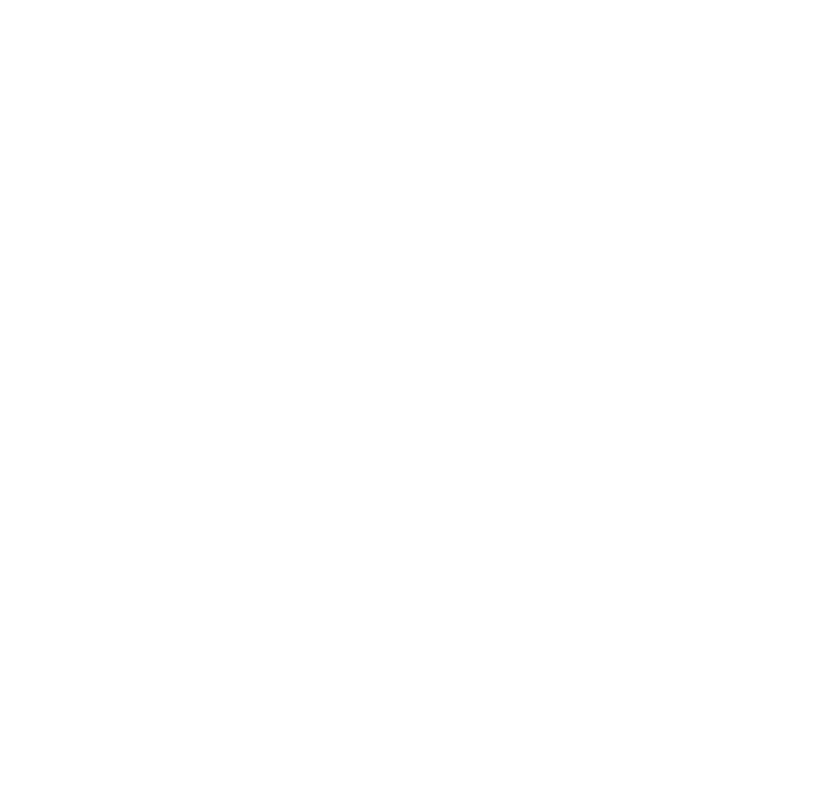
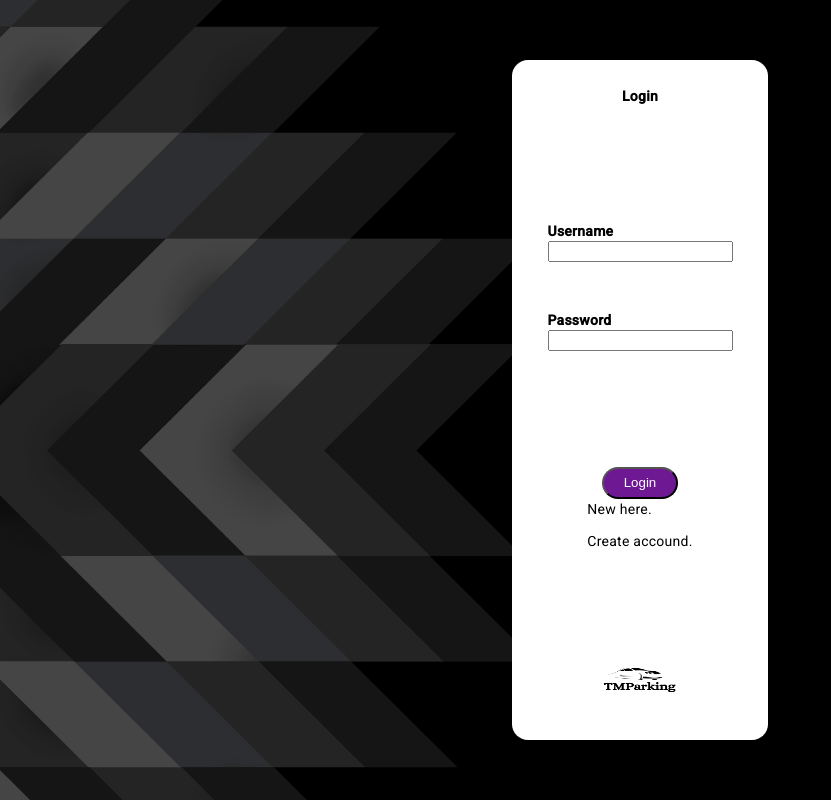
Before and after one commit to PaicuMagda/TMParking-Frontend, an Angular app: page / in a window 1280 px wide. Shown: the whole page, without its empty margins (0-831 px from the left). Built offline with nearby package versions, Linux system fonts and the light colour scheme.

Commit message:
style for login-page

```diff
--- a/src/app/Components/login-register-components/login/login.component.html
+++ b/src/app/Components/login-register-components/login/login.component.html
@@ -0,0 +1,38 @@
+<div class="container">
+  <form class="container__login-form">
+    <div class="container__login-form__login-title">Login</div>
+    <div class="container__login-form__credentials">
+      <div class="container__login-form__credentials__username">
+        <label class="container__login-form__credentials__username__label"
+          >Username</label
+        >
+        <input
+          class="container__login-form__credentials__username__input"
+          type="text"
+        />
+      </div>
+      <div class="container__login-form__credentials__password">
+        <label class="container__login-form__credentials__password__label"
+          >Password</label
+        >
+        <input
+          class="container__login-form__credentials__password__input"
+          type="password"
+        />
+      </div>
+    </div>
+    <div class="container__login-form__div-button">
+      <button class="container__login-form__div-button__button">Login</button>
+      <div>
+        <p>New here.</p>
+        <a>Create accound.</a>
+      </div>
+    </div>
+    <div class="container__login-form__div-logo">
+      <img
+        class="container__login-form__div-logo__logo-image"
+        src="../../../../assets/icons/logo-TMParking.png"
+      />
+    </div>
+  </form>
+</div>
--- a/src/app/Components/login-register-components/login/login.component.scss
+++ b/src/app/Components/login-register-components/login/login.component.scss
@@ -0,0 +1,74 @@
+.container {
+  height: 100vh;
+  display: flex;
+  align-items: center;
+  justify-content: center;
+  background-image: url("../../../../assets/icons/background-login.jpg") !important;
+  -webkit-background-size: cover;
+  -moz-background-size: cover;
+  -o-background-size: cover;
+  background-size: cover;
+
+  &__login-form {
+    width: 20%;
+    height: 85%;
+    border-radius: 1rem;
+    display: flex;
+    gap: 17%;
+    flex-direction: column;
+    background-color: white;
+
+    &__login-image {
+      width: 30%;
+    }
+
+    &__login-title {
+      margin-top: 10%;
+      font-weight: bold;
+      display: flex;
+      justify-content: center;
+    }
+    &__credentials {
+      display: flex;
+      flex-direction: column;
+      align-items: center;
+      gap: 3rem;
+      &__username {
+        display: flex;
+        flex-direction: column;
+        &__label {
+          font-weight: bold;
+        }
+      }
+      &__password {
+        display: flex;
+        flex-direction: column;
+        &__label {
+          font-weight: bold;
+        }
+      }
+    }
+    &__div-button {
+      display: flex;
+      align-items: center;
+      flex-direction: column;
+
+      &__button {
+        width: 30%;
+        height: 2rem;
+        background-color: rgb(110, 25, 147);
+        color: white;
+        border-radius: 1rem;
+      }
+    }
+
+    &__div-logo {
+      display: flex;
+      justify-content: center;
+      &__logo-image {
+        width: 30%;
+        height: 70%;
+      }
+    }
+  }
+}
--- a/src/styles.scss
+++ b/src/styles.scss
@@ -1,4 +1,29 @@
 /* You can add global styles to this file, and also import other style files */
 
-html, body { height: 100%; }
-body { margin: 0; font-family: Roboto, "Helvetica Neue", sans-serif; }
+html,
+body {
+  height: 100%;
+}
+body {
+  margin: 0;
+  font-family: Roboto, "Helvetica Neue", sans-serif;
+}
+.cdk-global-scrollblock {
+  position: fixed;
+  width: 100%;
+  overflow-y: hidden;
+}
+
+@function form-login-register-styles(
+  $width,
+  $height,
+  $border-radius,
+  $border-style
+) {
+  @return (
+    width: $width,
+    height: $height,
+    border-radius: $border-radius,
+    border-style: $border-style
+  );
+}
```
Also changed, not shown: src/assets/icons/background-login.jpg (added), src/assets/images/login-form-background.jpg (added).
